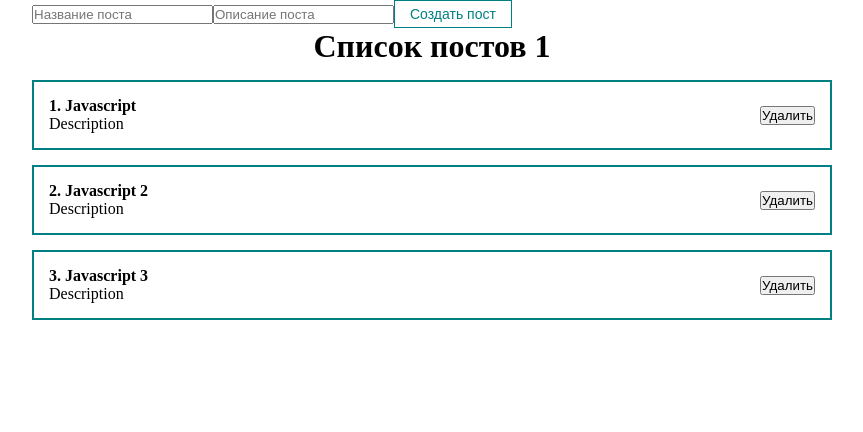
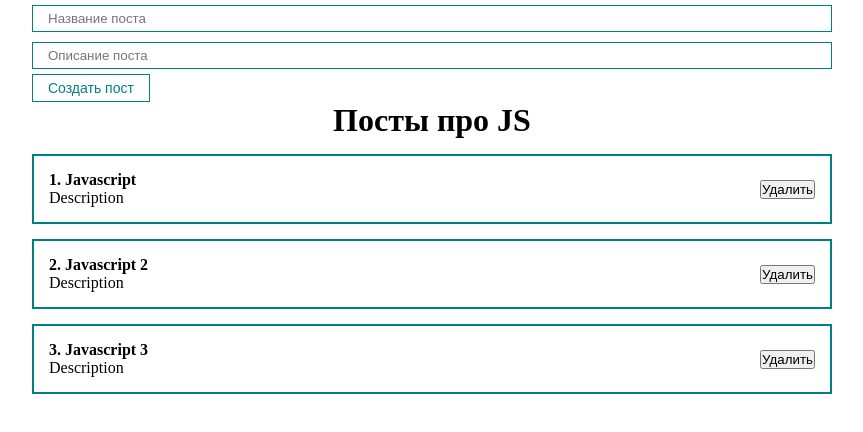
Before and after one commit to tRy-HaRd-tgn/02-react, a React (Create React App) app: page / in a window 1280 px wide. Shown: the top 432 px of the page, without its empty margins (208-1071 px from the left). Built offline with nearby package versions, Linux system fonts and the light colour scheme.

Commit message:
связал инпуты и состояния

```diff
--- a/src/App.js
+++ b/src/App.js
@@ -1,21 +1,43 @@
 import React, { useState } from "react";
-import Counter from "./components/Counter";
-import PostItem from "./components/PostItem";
+
 import PostList from "./components/PostList";
 import MyButton from "./UI/button/Mybutton";
 import "./styles/App.css";
+import MyInput from "./UI/input/MyInput";
 function App() {
   const [posts, setPosts] = useState([
     { id: 1, title: "Javascript", body: "Description" },
     { id: 2, title: "Javascript 2", body: "Description" },
     { id: 3, title: "Javascript 3", body: "Description" },
   ]);
+  const [title, setTitle] = useState("");
+  const [description, setDescription] = useState("");
+  const addNewPost = (e) => {
+    console.log(title);
+    console.log(description);
+  };
   return (
     <div className="App">
-      <input type='text' placeholder="Название поста"></input>
-      <input type="text" placeholder="Описание поста"></input>
-      <MyButton>Создать пост</MyButton>
-      <PostList posts={posts} title={"Список постов 1"}></PostList>
+      <MyInput
+        value={title}
+        onChange={(e) => {
+          setTitle(e.target.value);
+        }}
+        type="text"
+        placeholder="Название поста"
+      ></MyInput>
+      <MyInput
+        value={description}
+        onChange={(e) => {
+          setDescription(e.target.value);
+        }}
+        type="text"
+        placeholder="Описание поста"
+      ></MyInput>
+      <MyButton type="submit" onClick={addNewPost}>
+        Создать пост
+      </MyButton>
+      <PostList posts={posts} title={"Посты про JS"}></PostList>
     </div>
   );
 }
--- /dev/null
+++ b/src/UI/input/MyInput.jsx
@@ -0,0 +1,6 @@
+import React from "react";
+import classes from "./MyInput.module.css";
+const MyInput = (props) => {
+  return <input {...props} className={classes.myInput} />;
+};
+export default MyInput;
--- /dev/null
+++ b/src/UI/input/MyInput.module.css
@@ -0,0 +1,6 @@
+.myInput {
+  width: 100%;
+  padding: 5px 15px;
+  margin: 5px 0;
+  border: 1px solid teal;
+}
--- a/src/components/PostList.jsx
+++ b/src/components/PostList.jsx
@@ -1,6 +1,6 @@
 import React from "react";
 import PostItem from "./PostItem";
-function PostList({ posts, title }) {
+const PostList = ({ posts, title }) => {
   return (
     <div>
       <h1 style={{ textAlign: "center" }}>{title}</h1>
@@ -9,5 +9,5 @@ function PostList({ posts, title }) {
       ))}
     </div>
   );
-}
+};
 export default PostList;
```
